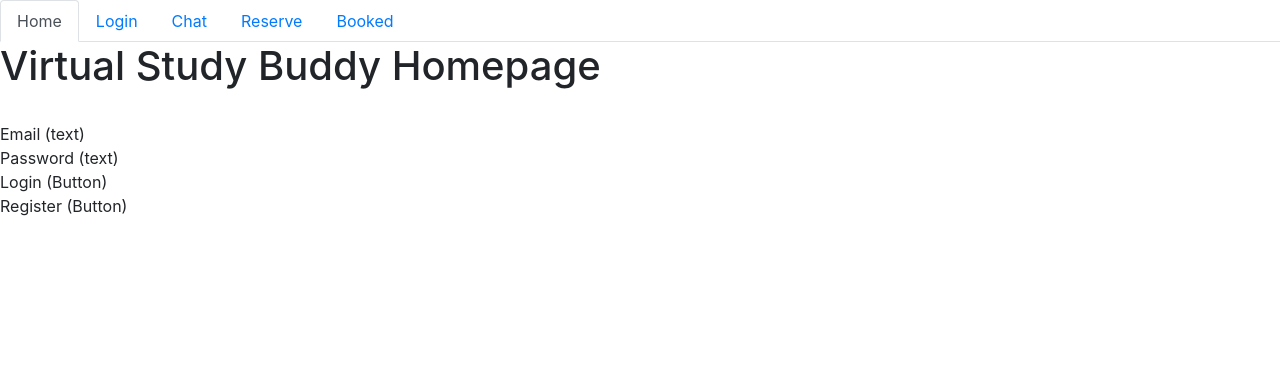
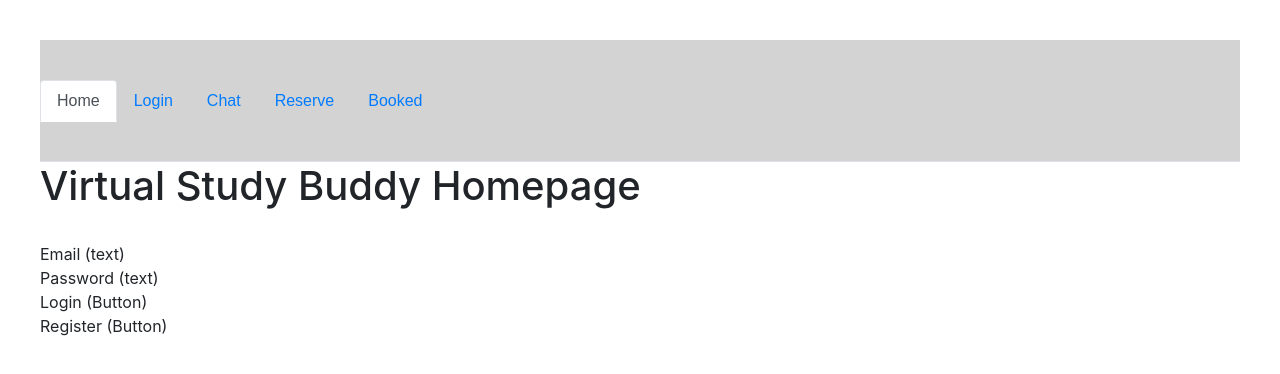
Before and after one commit to melaniecisler/Study-Buddy, a React (Create React App) app: page / in a window 1280 px wide. Shown: the top 374 px of the page. Built offline with nearby package versions, Linux system fonts and the light colour scheme.

Commit message:
updated NavTabs.js and NavTabs.css

```diff
--- /dev/null
+++ b/src/components/NavTabs.css
@@ -0,0 +1,15 @@
+body {
+    background-color: white;
+    color: black;
+    padding: 40px;
+    font-family: Arial;
+    text-align: center;
+  }
+
+  ul {
+    background-color: lightgrey;
+    color: white;
+    padding: 40px;
+    font-family: Arial;
+    text-align: center;
+  }
--- a/src/components/NavTabs.js
+++ b/src/components/NavTabs.js
@@ -1,5 +1,6 @@
 import React from "react";
 import { Link, useLocation } from "react-router-dom";
+import './NavTabs.css';
 
 function NavTabs() {
 
```
